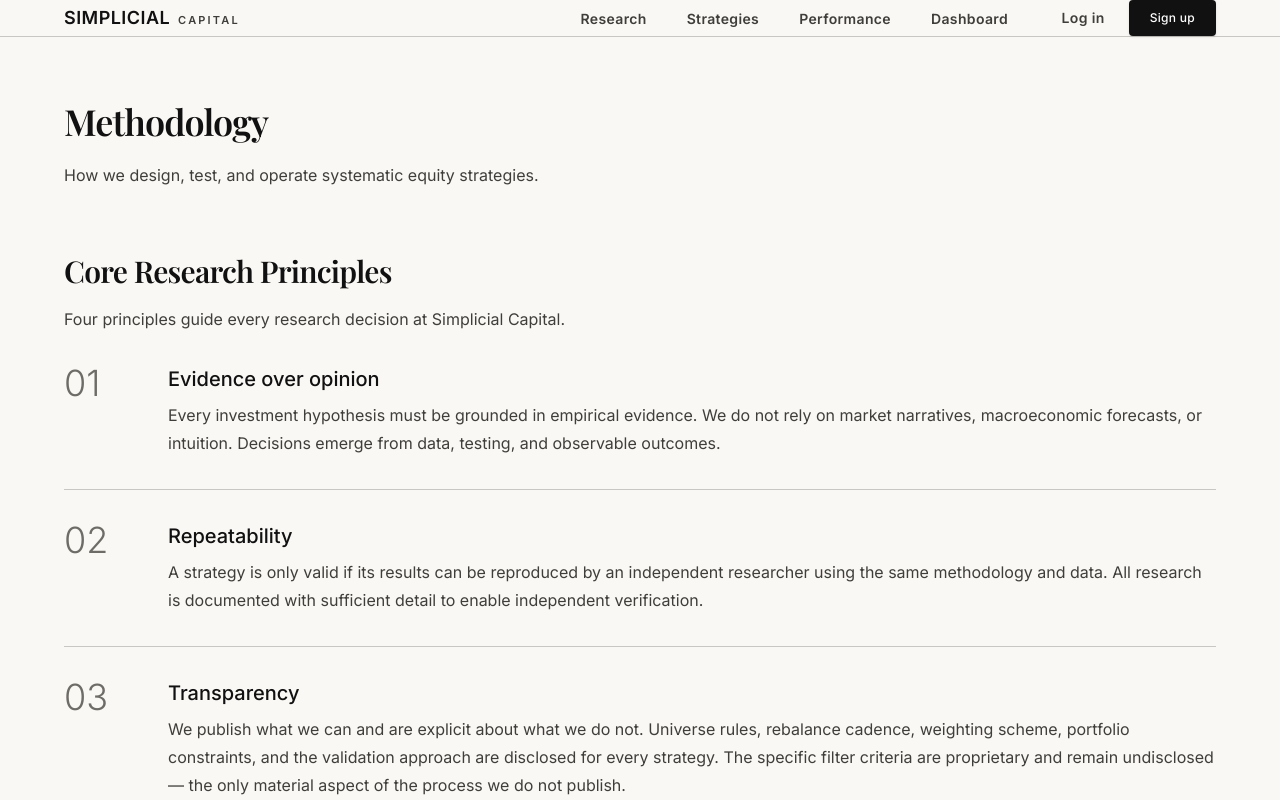
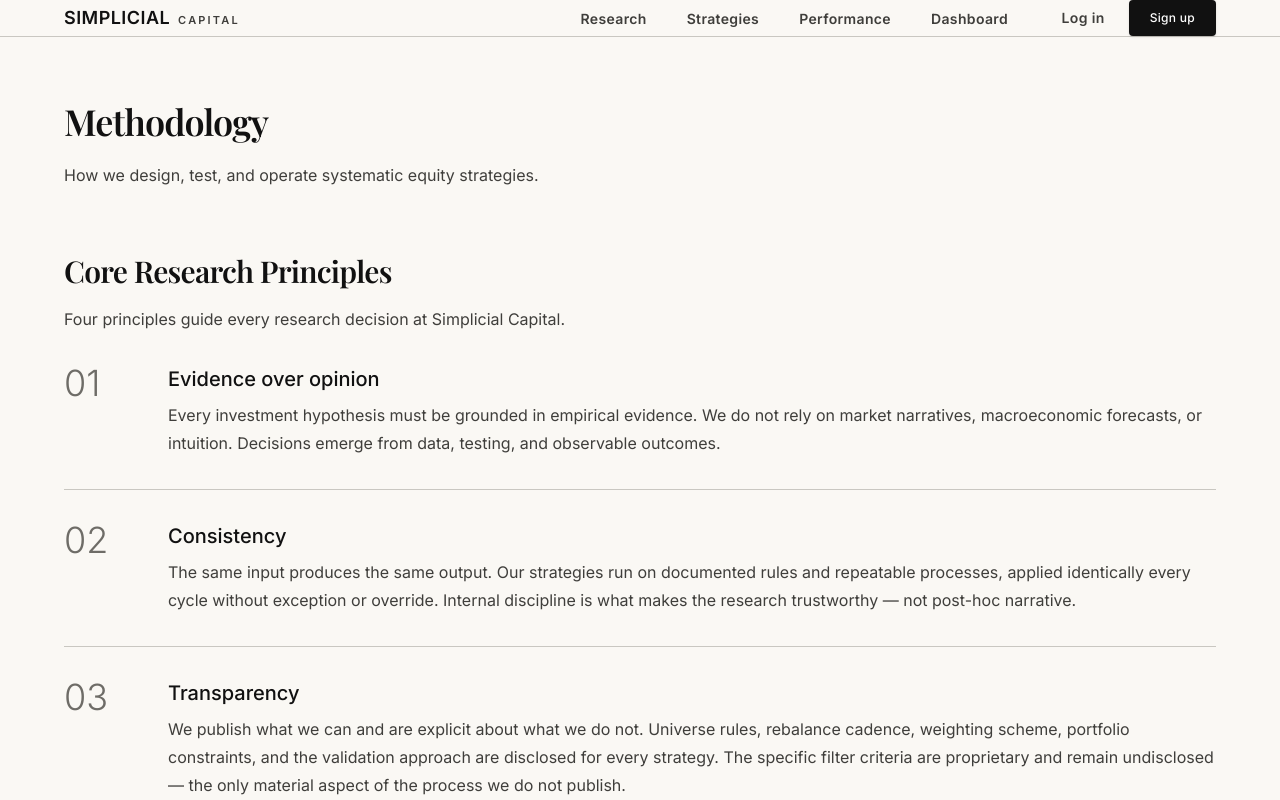
Before and after one commit to erniersnail/stratova, a Next.js app: page /methodology in a window 1280 px wide. Shown: the top 800 px of the page. Built offline with nearby package versions, Linux system fonts and the light colour scheme; no server answers; a web font is replaced by a local one.

Commit message:
methodology: replace Repeatability with Consistency, remove external-verification promise

```diff
--- a/components/methodology/MethodologyPrinciples.tsx
+++ b/components/methodology/MethodologyPrinciples.tsx
@@ -10,9 +10,9 @@ const PRINCIPLES = [
   },
   {
     number: "02",
-    title: "Repeatability",
+    title: "Consistency",
     description:
-      "A strategy is only valid if its results can be reproduced by an independent researcher using the same methodology and data. All research is documented with sufficient detail to enable independent verification.",
+      "The same input produces the same output. Our strategies run on documented rules and repeatable processes, applied identically every cycle without exception or override. Internal discipline is what makes the research trustworthy — not post-hoc narrative.",
   },
   {
     number: "03",
```
